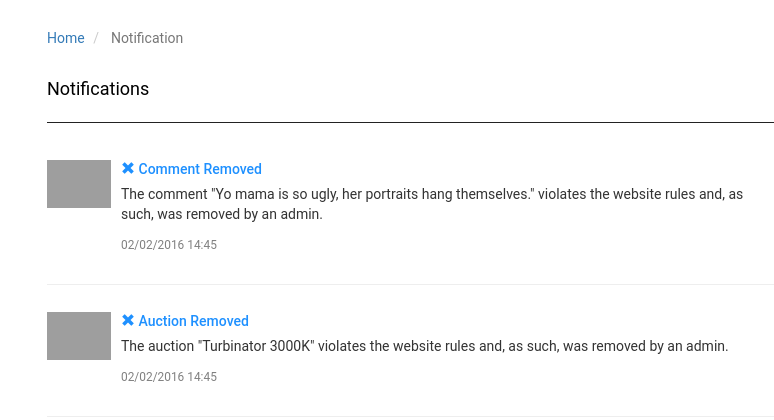
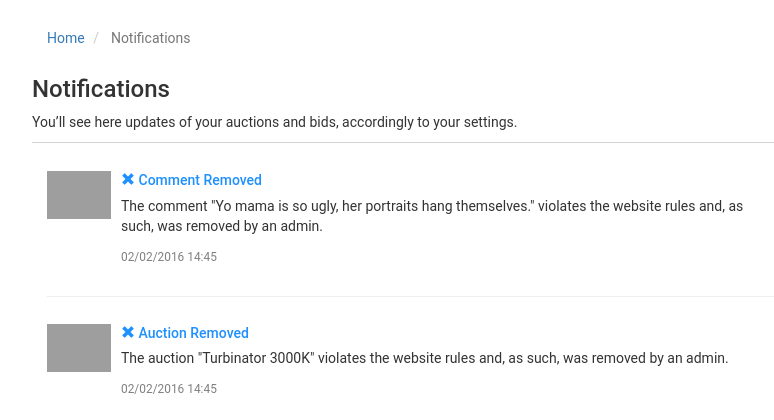
Before and after one commit to renatoabreu11/LBAW, a PHP site: page /notifications.html in a window 1280 px wide. Shown: the part 57-477 px from the top of the page, without its empty margins (38-812 px from the left). Run offline with PHP 8.4, Linux system fonts and the light colour scheme; some libraries are stand-ins or nearby versions; grey boxes are pictures that could not be loaded.

Commit message:
Minor changes

```diff
--- a/SeekBid/app/auctionsPage.html
+++ b/SeekBid/app/auctionsPage.html
@@ -245,7 +245,7 @@
               <hr>
               <div class="form-group inner-addon left-addon">
                 <i class="glyphicon glyphicon-search"></i>
-                <input type="text" class="form-control" placeholder="Search">
+                <input type="text" class="form-control" placeholder="Search auctions">
               </div>
               <p>Showing all results matching "computer"</p>
 
--- a/SeekBid/app/notifications.html
+++ b/SeekBid/app/notifications.html
@@ -189,15 +189,17 @@
             <a href="#">Home</a> <span class="divider"></span>
           </li>
           <li class="active">
-            Notification
+            Notifications
           </li>
         </ul>
       </div>
     </div>
 
     <div class="col-lg-8 col-md-8">
-      <p class="notification-page-title">Notifications</p>
-      <hr class="notifications-title-info-divider">
+      <div class="row heading">
+        <h3 class="notification-page-title">Notifications</h3>
+        <p>You’ll see here updates of your auctions and bids, accordingly to your settings.</p>
+      </div>
 
       <div class="notifications-wrapper">
         <div class="media notification-media">
--- a/SeekBid/app/styles/main.css
+++ b/SeekBid/app/styles/main.css
@@ -879,9 +879,7 @@ a.navlink {
 
 /*.notification-page-container */
 .notification-page-title {
-  margin: 0;
-  font-size: large;
-  color: black;
+  margin-top: 0;
 }
 
 .notification-page-container h5{
@@ -894,13 +892,9 @@ a.navlink {
   color: grey;
 }
 
-/*.notification-page-container */
-.notifications-title-info-divider {
-  margin-bottom: 30px;
-  border: none;
-  height: 1px;
-  color: #222222;
-  background-color: #222222;
+.notification-page-container .heading{
+  border-bottom: 1px lightgrey solid;
+  margin-bottom: 1.5em;
 }
 
 /*=============== Create Auction =================*/
@@ -911,8 +905,16 @@ a.navlink {
 
 .index .breadcrumb {
   padding-left: 0;
-  padding-bottom: 1em;
+  padding-bottom: 2em;
   margin: 0;
+}
+
+@media(max-width:768px) {
+  .index .breadcrumb {
+    padding-left: 0;
+    padding-bottom: 1em;
+    margin: 0;
+  }
 }
 
 .newAuctionH .heading{
--- a/SeekBid/app/watchList.html
+++ b/SeekBid/app/watchList.html
@@ -203,7 +203,7 @@
   <!-- Title -->
   <div class="row" style="padding-left: 1em;">
     <div class="col-md-12 title">
-      <h3 style="margin: 0; padding-bottom: 0.5em;"> Watch List</h3>
+      <h2 style="margin: 0; padding-bottom: 0.5em;"> Watch List</h2>
     </div>
   </div>
 
```
